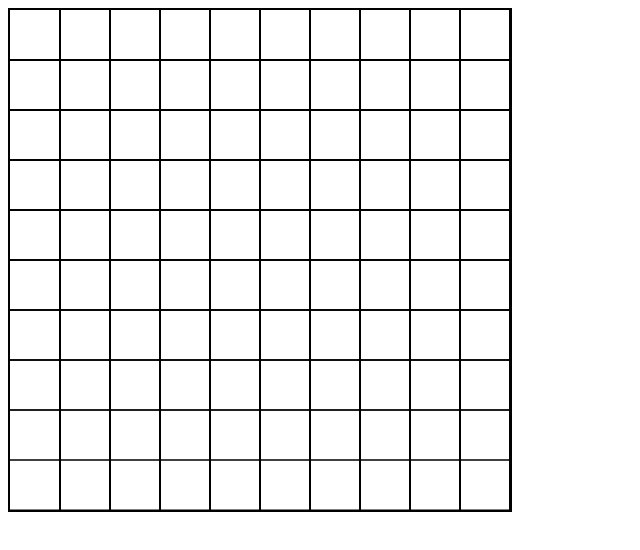
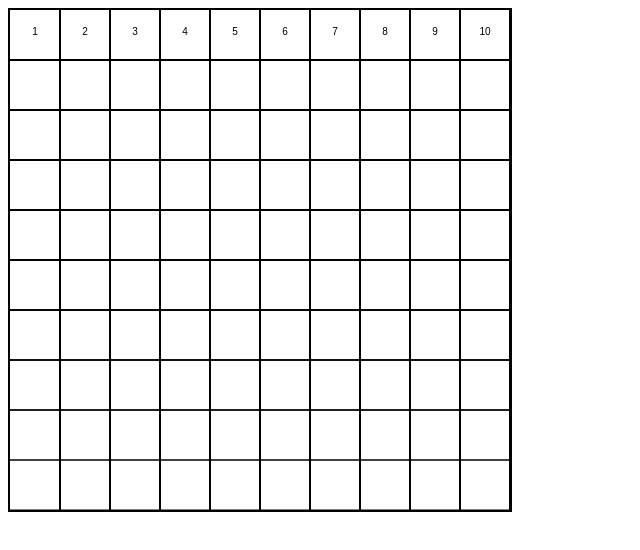
Before and after one commit to machinacyfrowa/snakesandladders, a plain HTML site: page index.html in a window 1280 px wide. Shown: the whole page, without its empty margins (0-640 px from the left). Drawn offline with Linux system fonts and the light colour scheme.

Commit message:
Update index.html
numbers...

```diff
--- a/index.html
+++ b/index.html
@@ -24,6 +24,10 @@
             ctx.lineTo(500, y);
             ctx.stroke();
         }
+        ctx.textAlign = "center";
+        for(var i = 1 ; i <= 10 ; i++) {
+            ctx.fillText(i, i*50 - 25, 25);
+        }
     </script>
 </body>
 </html>
```
